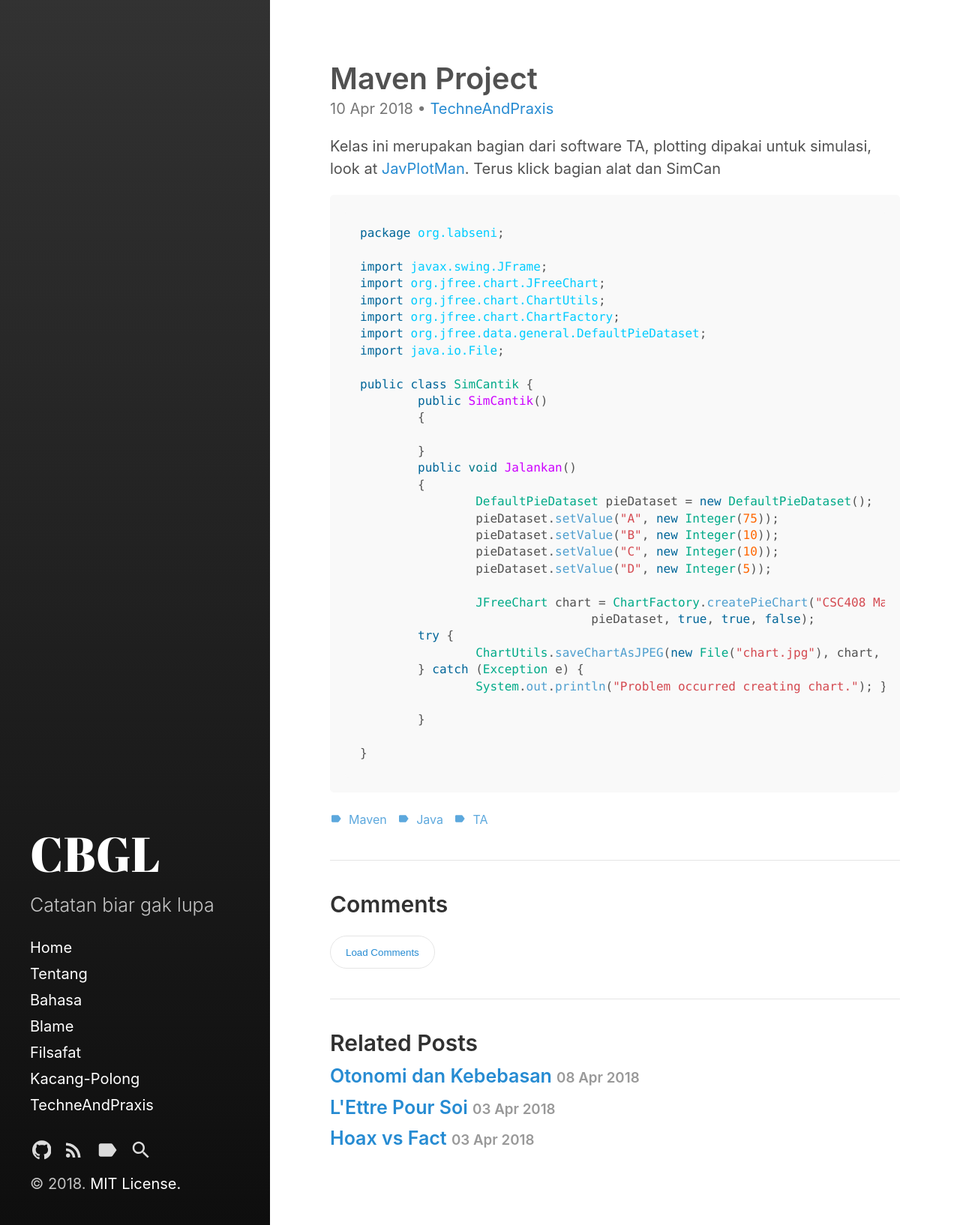
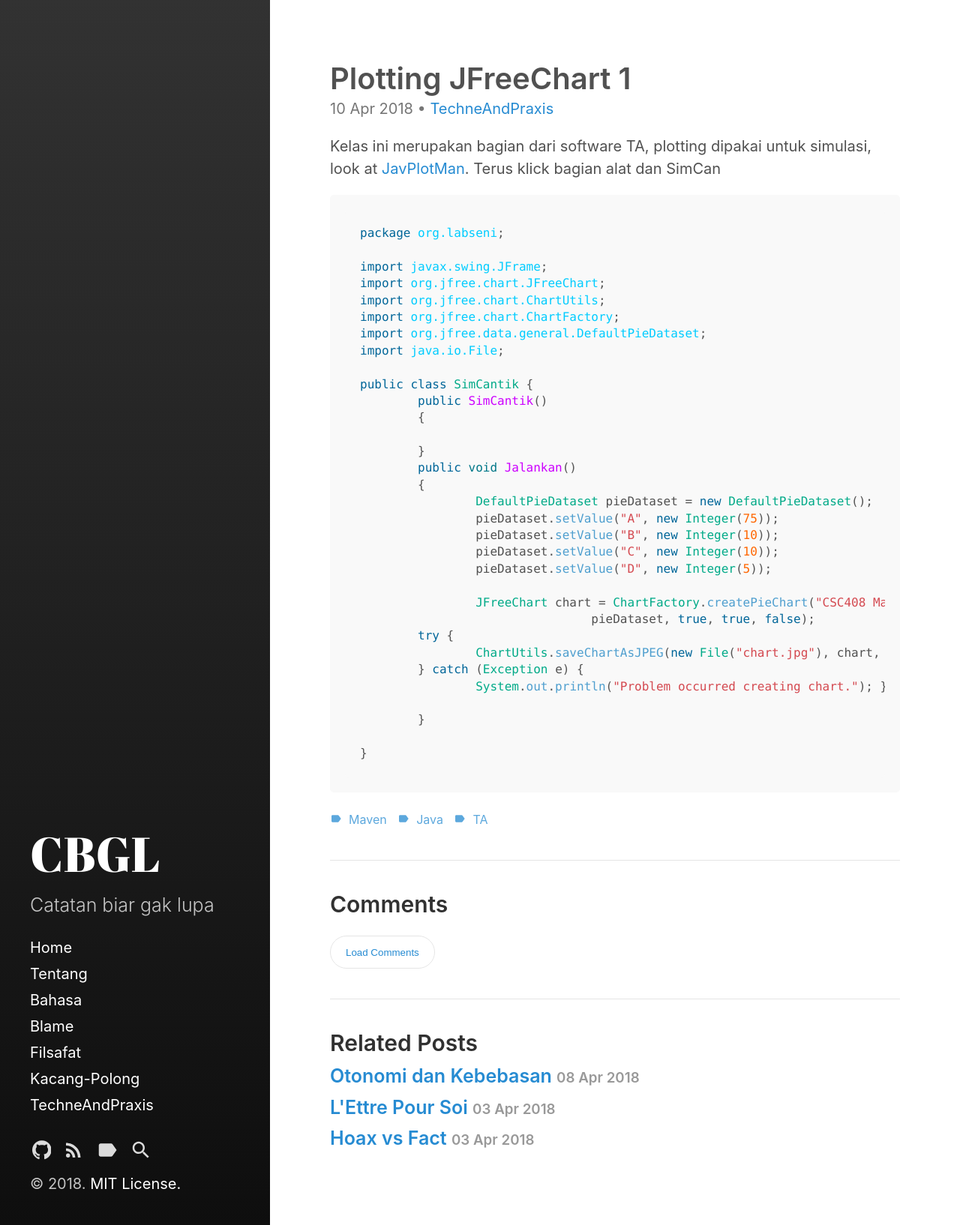
Before and after one commit to faoziaziz/faoziaziz, a Jekyll site: the page built from _posts/ngoprek/2018-4-10-Plotting-JFreechart-1.markdown, in a window 1280 px wide. Shown: the whole page at 75% size. Built offline with Jekyll 4.4.1, drawn with Linux system fonts in a browser that asks for light colours.

Commit message:
update baru

```diff
--- a/_posts/ngoprek/2018-4-10-Plotting-JFreechart-1.markdown
+++ b/_posts/ngoprek/2018-4-10-Plotting-JFreechart-1.markdown
@@ -1,6 +1,6 @@
 ---
 layout: post
-title: "Maven Project"
+title: "Plotting JFreeChart 1"
 date: 2018-4-10 19:00:00 +0700
 author: Aziz Amerul Faozi
 comments: true
```
